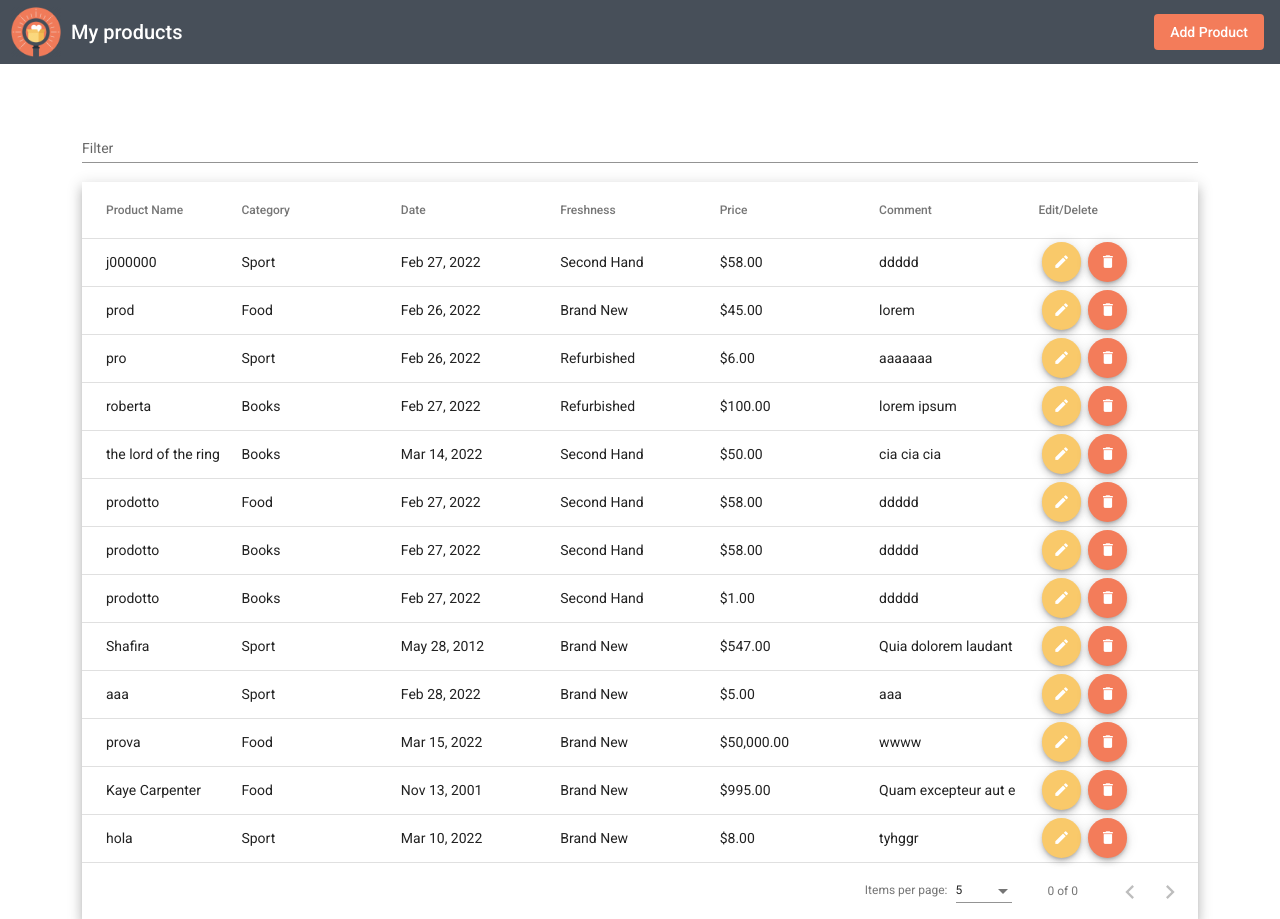
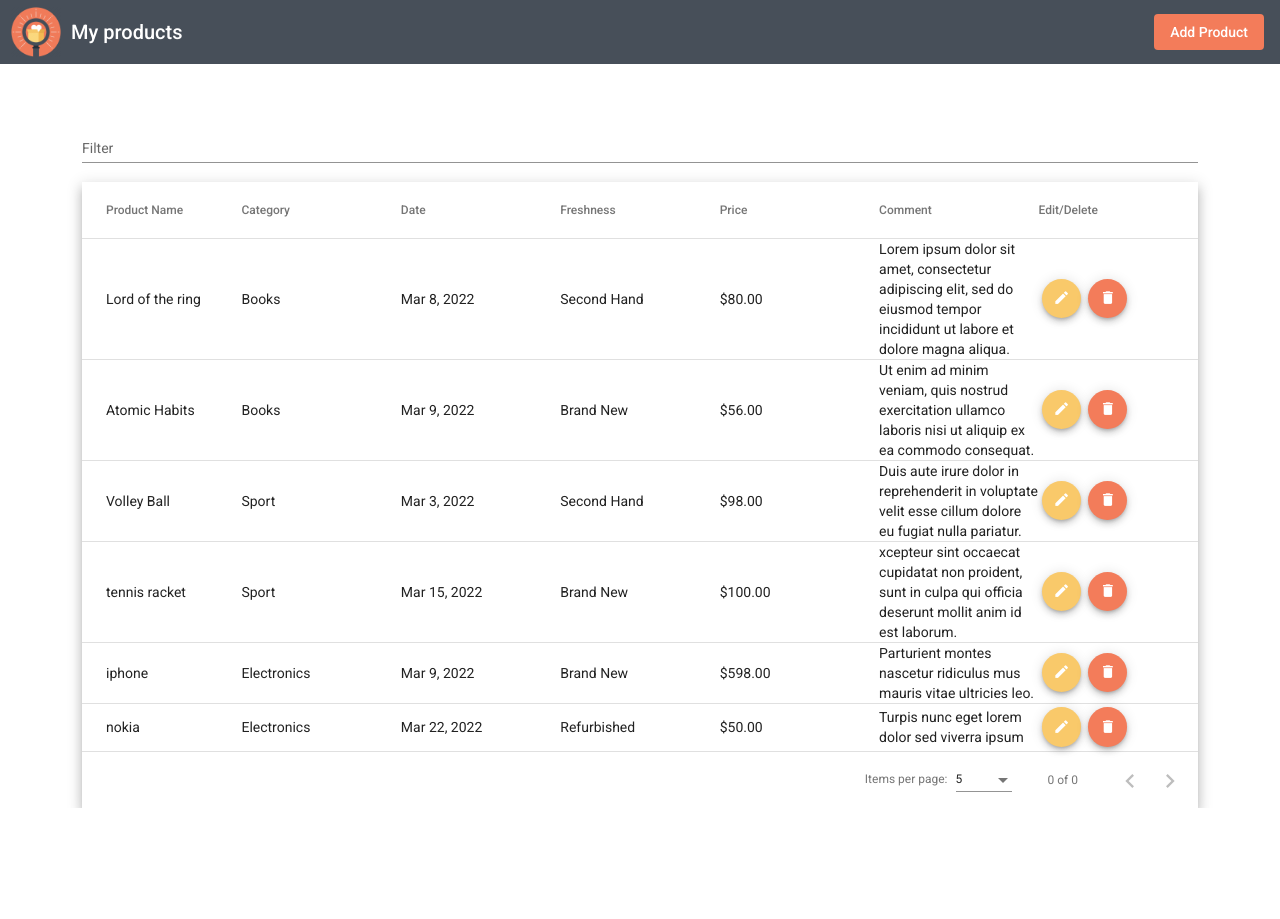
Before and after one commit to RobertaMatera/ng-reactive-form, an Angular app: page / in a window 1280 px wide. After the commit the page ends 808 px from the top, so only its background shows below. Built offline with nearby package versions, Linux system fonts and the light colour scheme; data requests are answered from the project's data file.

Commit message:
change food category -> electronics category

```diff
--- a/db.json
+++ b/db.json
@@ -1,121 +1,58 @@
 {
   "productList": [
     {
-      "productName": "j000000",
-      "productCategory": "Sport",
+      "productName": "Lord of the ring",
+      "productCategory": "Books",
       "productFreshness": "Second Hand",
-      "productPrice": 58,
-      "productComment": "ddddd",
-      "date": "2022-02-27T23:00:00.000Z",
+      "productPrice": 80,
+      "productComment": "Lorem ipsum dolor sit amet, consectetur adipiscing elit, sed do eiusmod tempor incididunt ut labore et dolore magna aliqua.",
+      "date": "2022-03-08T23:00:00.000Z",
       "id": 1
     },
     {
-      "productName": "prod",
-      "productCategory": "Food",
+      "productName": "Atomic Habits",
+      "productCategory": "Books",
       "productFreshness": "Brand New",
-      "productPrice": 45,
-      "productComment": "lorem",
-      "date": "2022-02-26T23:00:00.000Z",
+      "productPrice": 56,
+      "productComment": "Ut enim ad minim veniam, quis nostrud exercitation ullamco laboris nisi ut aliquip ex ea commodo consequat. ",
+      "date": "2022-03-09T23:00:00.000Z",
       "id": 2
     },
     {
-      "productName": "pro",
+      "productName": "Volley Ball",
       "productCategory": "Sport",
-      "productFreshness": "Refurbished",
-      "productPrice": 6,
-      "productComment": "aaaaaaa",
-      "date": "2022-02-26T23:00:00.000Z",
+      "productFreshness": "Second Hand",
+      "productPrice": 98,
+      "productComment": "Duis aute irure dolor in reprehenderit in voluptate velit esse cillum dolore eu fugiat nulla pariatur.",
+      "date": "2022-03-03T23:00:00.000Z",
       "id": 3
     },
     {
-      "productName": "roberta",
-      "productCategory": "Books",
-      "productFreshness": "Refurbished",
+      "productName": "tennis racket",
+      "productCategory": "Sport",
+      "productFreshness": "Brand New",
       "productPrice": 100,
-      "productComment": "lorem ipsum",
-      "date": "2022-02-27T23:00:00.000Z",
+      "productComment": "xcepteur sint occaecat cupidatat non proident, sunt in culpa qui officia deserunt mollit anim id est laborum.",
+      "date": "2022-03-15T23:00:00.000Z",
       "id": 4
     },
     {
-      "productName": "the lord of the ring",
-      "productCategory": "Books",
-      "productFreshness": "Second Hand",
-      "productPrice": 50,
-      "productComment": "cia cia cia",
-      "date": "2022-03-14T23:00:00.000Z",
+      "productName": "iphone",
+      "productCategory": "Electronics",
+      "productFreshness": "Brand New",
+      "productPrice": 598,
+      "productComment": "Parturient montes nascetur ridiculus mus mauris vitae ultricies leo. ",
+      "date": "2022-03-09T23:00:00.000Z",
       "id": 5
     },
     {
-      "productName": "prodotto",
-      "productCategory": "Food",
-      "productFreshness": "Second Hand",
-      "productPrice": 58,
-      "productComment": "ddddd",
-      "date": "2022-02-27T23:00:00.000Z",
+      "productName": "nokia",
+      "productCategory": "Electronics",
+      "productFreshness": "Refurbished",
+      "productPrice": 50,
+      "productComment": "Turpis nunc eget lorem dolor sed viverra ipsum",
+      "date": "2022-03-22T23:00:00.000Z",
       "id": 6
-    },
-    {
-      "productName": "prodotto",
-      "productCategory": "Books",
-      "productFreshness": "Second Hand",
-      "productPrice": 58,
-      "productComment": "ddddd",
-      "date": "2022-02-27T23:00:00.000Z",
-      "id": 7
-    },
-    {
-      "productName": "prodotto",
-      "productCategory": "Books",
-      "productFreshness": "Second Hand",
-      "productPrice": 1,
-      "productComment": "ddddd",
-      "date": "2022-02-27T23:00:00.000Z",
-      "id": 8
-    },
-    {
-      "productName": "Shafira",
-      "productCategory": "Sport",
-      "productFreshness": "Brand New",
-      "productPrice": 547,
-      "productComment": "Quia dolorem laudant",
-      "date": "2012-05-28T22:00:00.000Z",
-      "id": 9
-    },
-    {
-      "productName": "aaa",
-      "productCategory": "Sport",
-      "productFreshness": "Brand New",
-      "productPrice": 5,
-      "productComment": "aaa",
-      "date": "2022-02-28T23:00:00.000Z",
-      "id": 10
-    },
-    {
-      "productName": "prova",
-      "productCategory": "Food",
-      "productFreshness": "Brand New",
-      "productPrice": 50000,
-      "productComment": "wwww",
-      "date": "2022-03-15T23:00:00.000Z",
-      "id": 11
-    },
-    {
-      "productName": "Kaye Carpenter",
-      "productCategory": "Food",
-      "productFreshness": "Brand New",
-      "productPrice": 995,
-      "productComment": "Quam excepteur aut e",
-      "date": "2001-11-13T23:00:00.000Z",
-      "id": 12
-    },
-    {
-      "productName": "hola",
-      "productCategory": "Sport",
-      "productFreshness": "Brand New",
-      "productPrice": 8,
-      "productComment": "tyhggr",
-      "date": "2022-03-10T23:00:00.000Z",
-      "id": 13
     }
   ],
   "comments": [
--- a/src/app/app.component.html
+++ b/src/app/app.component.html
@@ -16,6 +16,6 @@
 
   <app-table
     [productDataSource]="dataSource"
-    (onSavedProduct)="getAllProducts()"
+    (onSaveBtnClicked)="getAllProducts()"
   ></app-table>
 </header>
--- a/src/app/app.component.ts
+++ b/src/app/app.component.ts
@@ -1,4 +1,4 @@
-import { Component, EventEmitter, OnInit, Output } from '@angular/core';
+import { Component, OnInit } from '@angular/core';
 
 import { MatDialog } from '@angular/material/dialog';
 import { AddProductComponent } from './components/addProduct/addProduct.component';
--- a/src/app/components/addProduct/addProduct.component.html
+++ b/src/app/components/addProduct/addProduct.component.html
@@ -18,7 +18,7 @@
         >
           <mat-option value="Books">Books</mat-option>
           <mat-option value="Sport">Sport</mat-option>
-          <mat-option value="Food">Food</mat-option>
+          <mat-option value="Electronics">Electronics</mat-option>
         </mat-select>
       </mat-form-field>
       <mat-form-field appearance="outline">
--- a/src/app/components/table/table.component.html
+++ b/src/app/components/table/table.component.html
@@ -65,7 +65,7 @@
             <button
               mat-fab
               class="edit-delete-btn delete-btn"
-              (click)="deleteProduct(row)"
+              (click)="deleteProduct(row.id)"
             >
               <mat-icon>delete</mat-icon>
             </button>
--- a/src/app/components/table/table.component.ts
+++ b/src/app/components/table/table.component.ts
@@ -5,6 +5,7 @@ import { MatSort } from '@angular/material/sort';
 import { MatTableDataSource } from '@angular/material/table';
 import { EventEmitter } from '@angular/core';
 import { AddProductComponent } from '../addProduct/addProduct.component';
+import { ApiService } from '../../services/api.service';
 
 @Component({
   selector: 'app-table',
@@ -28,9 +29,9 @@ export class TableComponent implements OnInit {
   @ViewChild(MatSort) sort!: MatSort;
 
   @Input() productDataSource!: MatTableDataSource<any>;
-  @Output() onSavedProduct = new EventEmitter<string>();
+  @Output() onSaveBtnClicked = new EventEmitter();
 
-  constructor(private dialog: MatDialog) {}
+  constructor(private dialog: MatDialog, private api: ApiService) {}
 
   ngOnInit(): void {}
 
@@ -42,13 +43,22 @@ export class TableComponent implements OnInit {
     }).afterClosed()
     .subscribe((value: string) => {
       if (value === 'update') {
-        this.onSavedProduct.emit(value);
+        this.onSaveBtnClicked.emit();
       }
     });
   }
 
-  deleteProduct(row: any){
-   console.log(row)
+  deleteProduct(id: number){
+   this.api.deleteProduct(id).subscribe({
+     next:(res) => {
+       alert("Product deleted successfully! 😃");
+       this.onSaveBtnClicked.emit()
+     },
+     error: () => {
+       alert("Error while deleting the product! 😭")
+     }
+   })
+
   }
 
   applyFilter(event: Event) {
```
